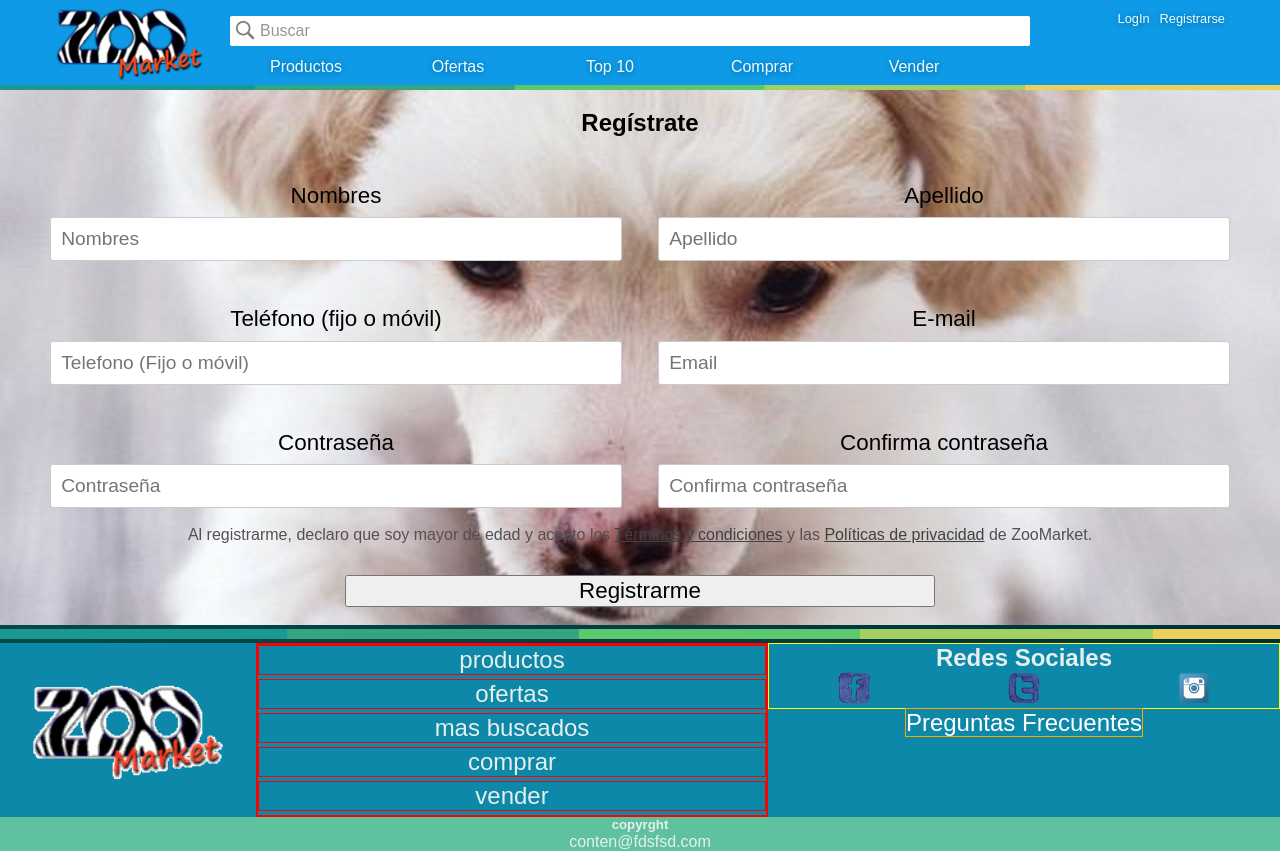
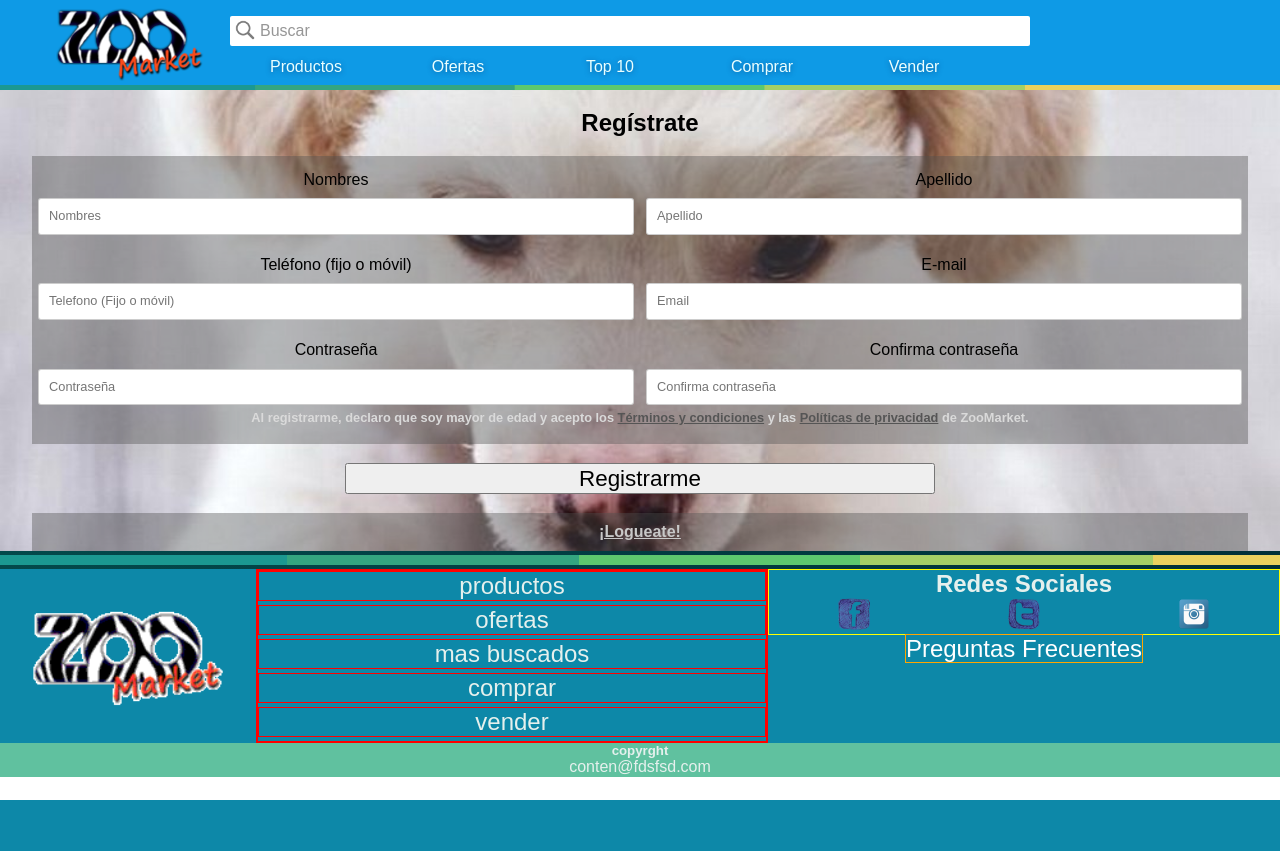
Before and after one commit to infoleod/00_Proyecto_final, a PHP site: page /formulario.html in a window 1280 px wide. After the commit the page ends 800 px from the top, so only its background shows below. Run offline with PHP 8.4, Linux system fonts and the light colour scheme.

Commit message:
Ultimas del form de registración
Se agrega acceso a loguearse, desde registracion y a la vez se bloquea el acceso desde registracion a los botones(registracion y loguearse) de la barra de nav

```diff
--- a/css/styles.css
+++ b/css/styles.css
@@ -327,6 +327,9 @@ LE ASIGNE UN COLOR DE FONDO ASI SE VE UN POCO MEJOR*/
 
 
 /*********************************Formulario de registraci�n************************************/
+.header-div-login-form-registracion a{
+  display: none;
+}
 .partesFormularioACompletar {
     margin:auto;
     width: 95%;
@@ -385,6 +388,34 @@ LE ASIGNE UN COLOR DE FONDO ASI SE VE UN POCO MEJOR*/
   background-image: url(../images/formularioperro.jpg);
   background-size: 100%;
   background-position-y:45%;
+}
+.logueateEnRegistracion h2{
+  background-color: rgba(80,80,80,0.4);
+  padding: 10px 0;
+  width: 95%;
+  margin: 0 auto;
+  color: white;
+  font-size: 1em;
+}
+.logueateEnRegistracion a{
+  color: rgb(200, 200, 200)
+}
+.logueateEnRegistracion a:hover{
+  color:rgb(255, 255, 255);
+}
+.terminos a{
+  color: rgb(85, 85, 85);
+}
+.terminos a:hover{
+  color: rgb(255, 255, 255);
+}
+
+.terminos h3{
+  display: block;
+  font-size: 0.8em;
+  background-color: rgba(80,80,80,0.4);
+  padding-bottom: 1.5%;
+  color: rgb(218, 218, 218);
 }
 /*********************************Fin Formulario regist********************************************/
 
@@ -753,7 +784,12 @@ LE ASIGNE UN COLOR DE FONDO ASI SE VE UN POCO MEJOR*/
 .botonRegistrame button{
   width: 50%;
 }
-
+.partesFormularioACompletar label{
+  font-size: 1.2em;
+}
+.partesFormularioACompletar input, textarea {
+  font-size: 1em;
+}
 
 /*********************************Fin Formulario regist-640********************************************/
 
@@ -830,5 +866,14 @@ LE ASIGNE UN COLOR DE FONDO ASI SE VE UN POCO MEJOR*/
 .partesFormularioACompletar label{
   display: block;
 }
+.parametros {
+  padding: 0.5%;
+}
+.partesFormularioACompletar label{
+  font-size: 1em;
+}
+.partesFormularioACompletar input, textarea {
+  font-size: 0.8em;
+}
 
   /*********************************Fin Formulario regist********************************************/
--- a/formulario.html
+++ b/formulario.html
@@ -87,7 +87,7 @@
         <!-- FIN Menu -->
 
         <!-- INICIO Login -->
-        <div class="header-div-login">
+        <div class="header-div-login-form-registracion">
           <a href="login.html">LogIn</a>
           <a href="formulario.html">Registrarse</a>
         </div>
@@ -140,15 +140,19 @@
             </div>
 
           <div class="terminosYregistrame">
-                 <div class="terminos"><p>Al registrarme, declaro que soy mayor de edad y acepto los <a href="#">Términos y condiciones</a> y las <a href="#">Políticas de privacidad</a> de ZooMarket.</p>
+                 <div class="terminos"><h3>Al registrarme, declaro que soy mayor de edad y acepto los <a href="#">Términos y condiciones</a> y las <a href="#">Políticas de privacidad</a> de ZooMarket.</h3>
                  </div>
                  <div class="botonRegistrame">
                    <button type="submit">Registrarme</button>
                  </div>
           </div>
+          <div class="logueateEnRegistracion">
+            <h2><a href="login.html">¡Logueate!</a></h2>
           </div>
-          </form>
-          </section>
+        </form>
+        </section>
+          </div>
+
 
     </div>
     <!-- FIN BODY -->
```
